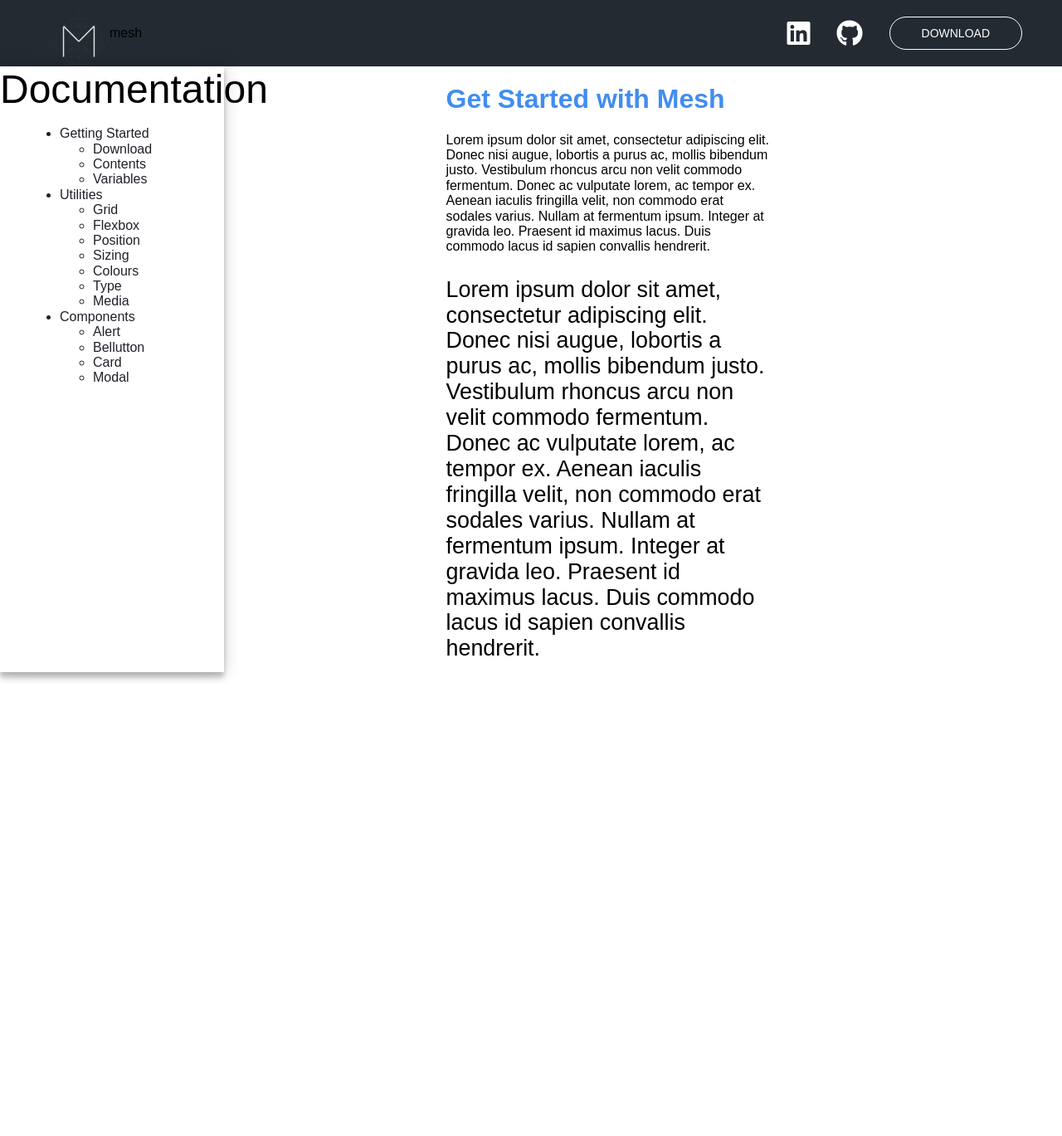
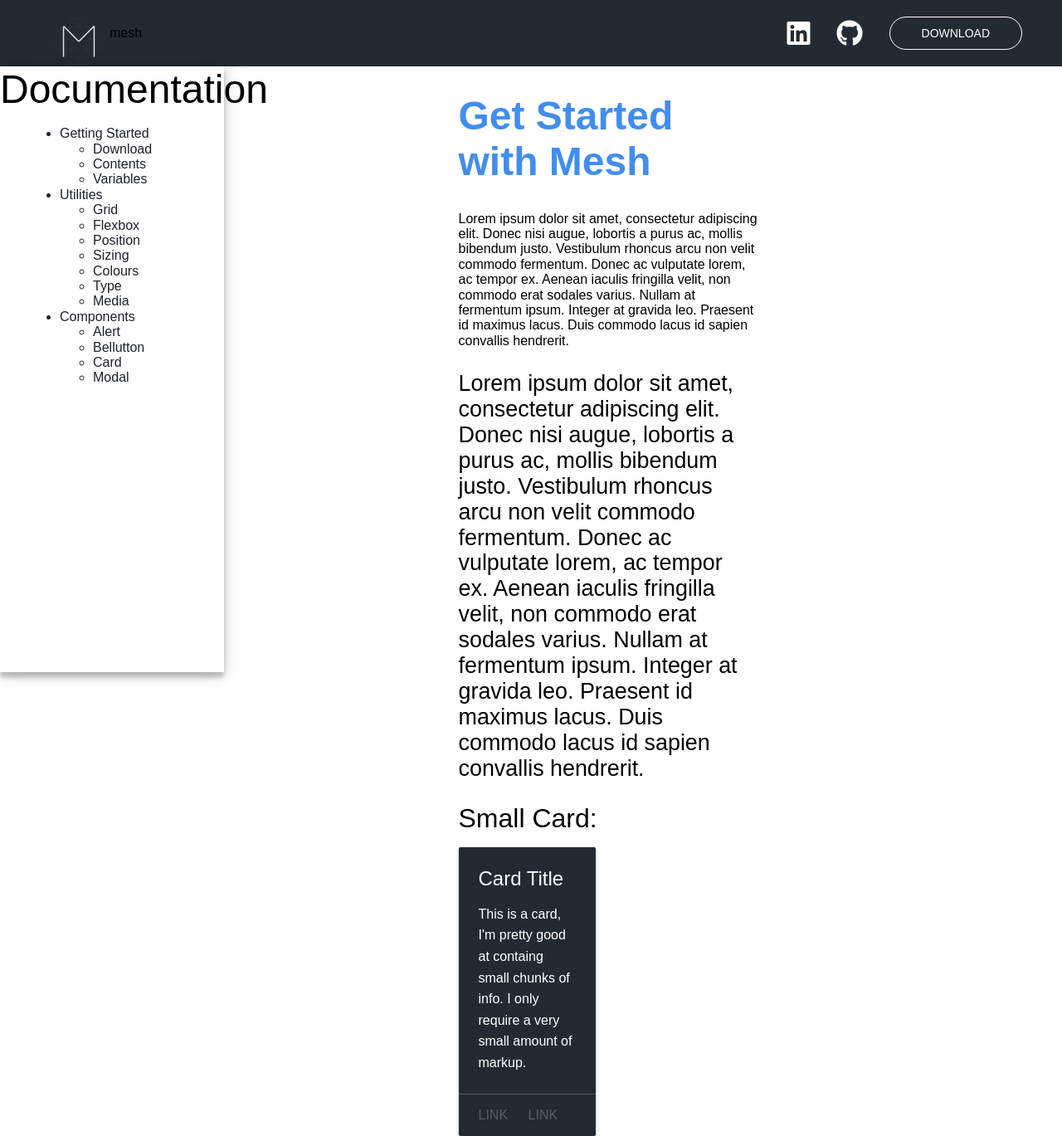
Before and after one commit to ainsleyclark/mesh, a PHP site: page / in a window 1280 px wide. Shown: the whole page at 83% size. Before the commit the page ends 820 px from the top, so only its background shows below. Run offline with PHP 8.4, Linux system fonts and the light colour scheme; style sheets or scripts are compiled from the project's sources; some web fonts are replaced.

Commit message:
Working on Cards

```diff
--- a/css/mesh.css
+++ b/css/mesh.css
@@ -4332,4 +4332,35 @@ video.video-responsive {
 /* ====================
     Components
     ==================== */
+.card {
+  border-radius: 2px;
+  -webkit-box-shadow: 0 2px 2px 0 rgba(0, 0, 0, 0.14), 0 3px 1px -2px rgba(0, 0, 0, 0.12), 0 1px 5px 0 rgba(0, 0, 0, 0.2);
+          box-shadow: 0 2px 2px 0 rgba(0, 0, 0, 0.14), 0 3px 1px -2px rgba(0, 0, 0, 0.12), 0 1px 5px 0 rgba(0, 0, 0, 0.2);
+}
+
+.card-content {
+  padding: 24px;
+  border-radius: 0 0 2px 2px;
+}
+
+.card-content .card-title {
+  font-size: 24px;
+  font-weight: 300;
+  display: block;
+  margin-bottom: 8px;
+}
+
+.card-content p {
+  line-height: 1.6;
+  margin-bottom: 0;
+}
+
+.card-action {
+  padding: 16px 24px;
+}
+
+.card-action a {
+  margin-right: 20px;
+  text-transform: uppercase;
+}
 /*# sourceMappingURL=mesh.css.map */
--- a/index.html
+++ b/index.html
@@ -80,11 +80,42 @@
                 </div> -->
                 <div class="row">
                     <div class="col-5 offset-3">
-                        <h1 class="colour-blue px-0">Get Started with Mesh</h1>
-                        <p>Lorem ipsum dolor sit amet, consectetur adipiscing elit. Donec nisi augue, lobortis a purus ac, mollis bibendum justo. Vestibulum rhoncus arcu non velit commodo fermentum. Donec ac vulputate lorem, ac tempor ex. Aenean iaculis fringilla velit, non commodo erat sodales varius. Nullam at fermentum ipsum. Integer at gravida leo. Praesent id maximus lacus. Duis commodo lacus id sapien convallis hendrerit.</p>
-                        <p class="type-flow">Lorem ipsum dolor sit amet, consectetur adipiscing elit. Donec nisi augue, lobortis a purus ac, mollis bibendum justo. Vestibulum rhoncus arcu non velit commodo fermentum. Donec ac vulputate lorem, ac tempor ex. Aenean iaculis fringilla velit, non commodo erat sodales varius. Nullam at fermentum ipsum. Integer at gravida leo. Praesent id maximus lacus. Duis commodo lacus id sapien convallis hendrerit.</p>
+                        <div class="row">
+                            <div class="col-12">
+                                <h1 class="colour-blue px-0 type-4">Get Started with Mesh</h1>
+                                <p>Lorem ipsum dolor sit amet, consectetur adipiscing elit. Donec nisi augue, lobortis a purus ac, mollis bibendum justo. Vestibulum rhoncus arcu non velit commodo fermentum. Donec ac vulputate lorem, ac tempor ex. Aenean iaculis fringilla velit, non commodo erat sodales varius. Nullam at fermentum ipsum. Integer at gravida leo. Praesent id maximus lacus. Duis commodo lacus id sapien convallis hendrerit.</p>
+                                <p class="type-flow">Lorem ipsum dolor sit amet, consectetur adipiscing elit. Donec nisi augue, lobortis a purus ac, mollis bibendum justo. Vestibulum rhoncus arcu non velit commodo fermentum. Donec ac vulputate lorem, ac tempor ex. Aenean iaculis fringilla velit, non commodo erat sodales varius. Nullam at fermentum ipsum. Integer at gravida leo. Praesent id maximus lacus. Duis commodo lacus id sapien convallis hendrerit.</p>
+                            </div>
+                        </div>
+                        <!-- Card -->
+                        <div class="row">
+                            <div class="col-12">
+                                <span class="type-3 mb-3 d-block w-100">Small Card:</span>
+                            </div>
+
+
+                            <div class="col-6">
+                                <div class="card bgcolour-slategrey colour-white">
+                                    <div class="card-content">
+                                        <card class="card-title">
+                                            Card Title
+                                        </card>
+                                        <p class="card-body">This is a card, I'm pretty good at containg small chunks of info. I only require a very small amount of markup.</p>
+                                    </div>
+                                    <div class="divider bgcolour-dimgrey"></div>
+                                    <div class="card-action">
+                                        <a href="#" class="colour-dimgrey type-decoration-none">Link</a>
+                                        <a href="#" class="colour-dimgrey type-decoration-none">Link</a>
+                                    </div>
+                                </div>
+                            </div>
+                        </div>
                     </div>
                 </div>
+
+
+            </div>
+
             </div>
         </div>
     </main>
--- a/sass/components/_cards.scss
+++ b/sass/components/_cards.scss
@@ -0,0 +1,37 @@
+.card {
+    $self: &;
+
+    border-radius: 2px;
+    box-shadow: 0 2px 2px 0 rgba(0,0,0,0.14), 0 3px 1px -2px rgba(0,0,0,0.12), 0 1px 5px 0 rgba(0,0,0,0.2);
+
+    &-content {
+        padding: 24px;
+        border-radius: 0 0 2px 2px;
+
+        #{$self}-title {
+            font-size: 24px;
+            font-weight: 300;
+            display: block;
+            margin-bottom: 8px;
+        }
+
+        p {
+            line-height: 1.6;
+            margin-bottom: 0;
+        }
+    }
+
+    &-action {
+        padding: 16px 24px;
+
+        a {
+            margin-right: 20px;
+            text-transform: uppercase;
+        }
+    }
+
+    &-shadow {
+
+    }
+
+}
```
Also changed, not shown: css/mesh.min.css, 2 other files.
